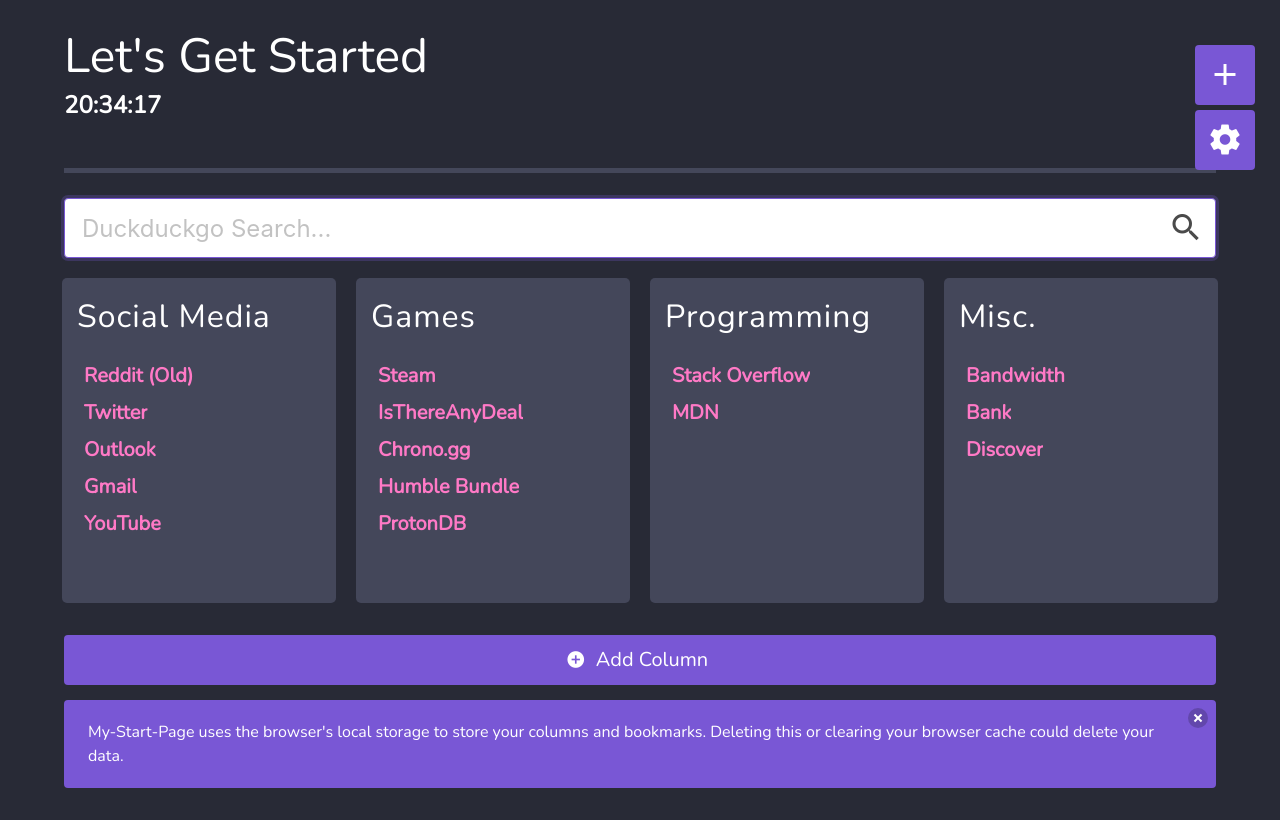
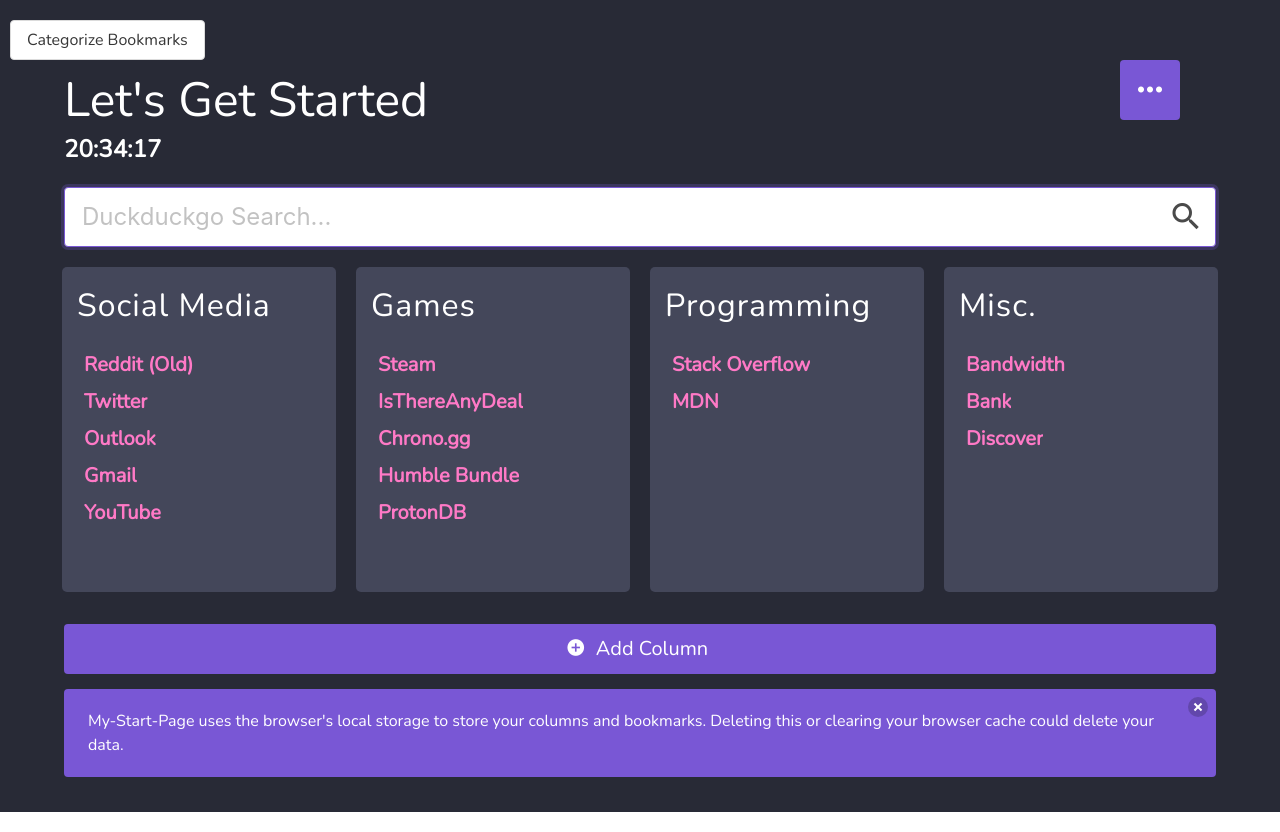
Before and after one commit to shookstra/MyStartPage, a Vue app: page / in a window 1280 px wide. Built offline with nearby package versions, Linux system fonts and the light colour scheme.

Commit message:
Started work on parsing and formatting the bookmarks from local storage.
Also added UUID dependency.

```diff
--- a/package.json
+++ b/package.json
@@ -11,6 +11,7 @@
     "buefy": "^0.8.20",
     "core-js": "^3.6.5",
     "sass-loader": "^8.0.2",
+    "uuid": "^8.3.0",
     "vue": "^2.6.11"
   },
   "devDependencies": {
--- a/src/components/StartPage.vue
+++ b/src/components/StartPage.vue
@@ -1,6 +1,30 @@
 <template>
   <div>
     <div class="modal-background" v-if="newBookmarkForm"></div>
+
+    <b-button @click="categorizeBookmarks">Categorize Bookmarks</b-button>
+
+    <!-- Action buttons section -->
+    <transition name="fade">
+      <!-- container for holding buttons and elements relating to the action buttons -->
+      <div class="action-buttons-container">
+        <b-button
+          @click="actionButtonsToggled = !actionButtonsToggled"
+          class="toggle-action-buttons"
+          type="is-primary"
+          size="is-large"
+          icon-left="dots-horizontal"
+        />
+        <!-- action buttons -->
+        <transition name="translate-y">
+          <div v-if="actionButtonsToggled" class="action-buttons">
+            <b-button
+              @click="toggleAddBookmarkModal"
+              class="new-column-button"
+              type="is-primary"
+              size="is-large"
+              icon-left="plus"
+            />
             <b-button
               @click="settingsToggled = !settingsToggled"
               class="settings-button"
@@ -8,14 +32,12 @@
               size="is-large"
               icon-left="cog"
             />
-    <b-button
-      @click="toggleAddBookmarkModal"
-      class="new-column-button"
-      type="is-primary"
-      size="is-large"
-      icon-left="plus"
-    />
+          </div>
+        </transition>
+      </div>
+    </transition>
     <!-- Area where settings options are located -->
+    <transition name="fade">
       <div v-if="settingsToggled" class="settings-area">
         <p class="title is-size-4 has-text-light has-text-centered">Settings</p>
         <div class="field">
@@ -23,7 +45,10 @@
           <b-input v-model="name"></b-input>
         </div>
         <div class="field">
-        <b-switch v-model="twelveHour" passive-type="is-dark" type="is-primary"
+          <b-switch
+            v-model="twelveHour"
+            passive-type="is-dark"
+            type="is-primary"
             >12-hour Clock</b-switch
           >
         </div>
@@ -45,6 +70,7 @@
           >Save</b-button
         >
       </div>
+    </transition>
 
     <!-- Area where the add column modal is located -->
     <div v-if="addColumnToggled" class="add-column-menu">
@@ -77,7 +103,7 @@
       <p v-if="name" class="is-size-1 has-text-white">Welcome, {{ name }}</p>
       <p class="title has-text-white is-size-4">{{ time }}</p>
 
-      <transition name="fade">
+      <transition name="translate">
         <div
           v-if="newBookmarkForm"
           class="modal-background new-bookmark-section"
@@ -143,8 +169,6 @@
         </div>
       </transition>
 
-      <div class="divider"></div>
-
       <ul v-if="!Array.isArray(bookmarks)" class="bookmark-list bookmark-item">
         <li>Single Item</li>
         <li>URL: {{ bookmarks.url }}</li>
@@ -174,7 +198,7 @@
           @icon-right-click="searchIconClick"
         ></b-input>
       </b-field>
-
+      <!-- Bookmark category columns -->
       <div class="columns">
         <Column name="Social Media" :links="socialMediaLinks" />
         <Column name="Games" :links="gameLinks" />
@@ -194,7 +218,7 @@
         your data.
       </div>
 
-      <transition name="fade" tag="div">
+      <transition name="translate" tag="div">
         <div
           class="bottom-messages notification is-danger"
           id="error-messages"
@@ -211,7 +235,7 @@
         </div>
       </transition>
 
-      <transition name="fade">
+      <transition name="translate">
         <div
           class="bottom-messages notification is-success"
           id="success-message"
@@ -249,6 +273,7 @@
       settingsToggled: false,
       addColumnToggled: false,
       newBookmarkForm: false,
+      actionButtonsToggled: false,
       socialMediaLinks: [
         {
           id: 1,
@@ -455,6 +480,27 @@
       this.url = "";
       this.columnName = "";
     },
+    categorizeBookmarks: function() {
+      let columnNames = [];
+      for (let index = 0; index < this.bookmarks.length; index++) {
+        columnNames.push(this.bookmarks[index].columnName);
+      }
+      // console.log(columnNames);
+
+      let organizedColumns = [];
+      columnNames.forEach((column, index) => {
+        if (organizedColumns.includes(column.columnName)) {
+          console.log("includes");
+        }
+        console.log(index);
+        console.log(column);
+      });
+
+      // let testSearchEngines = this.bookmarks.filter(
+      //   (bookmark) => bookmark.columnName == "Search Engines"
+      // );
+      // console.dir(testSearchEngines);
+    },
   },
   // when the component mounts
   mounted() {
@@ -513,23 +559,24 @@
 
 .settings-button {
   z-index: 1;
-  position: absolute;
+  /* position: absolute;
   right: 0;
-  margin: 90px 25px 0 0;
+  margin: 90px 25px 0 0; */
 }
 
 .new-column-button {
   z-index: 1;
-  position: absolute;
+  /* position: absolute;
   right: 0;
-  margin: 25px;
+  margin: 25px; */
 }
 
 .settings-area {
   position: absolute;
   z-index: 5;
   right: 0;
-  top: 170px;
+  top: 20px;
+  right: 75px;
   margin: 0 25px 0 0;
   padding: 15px;
   background-color: #44475a;
@@ -628,13 +675,58 @@
   margin-bottom: 20px;
 }
 
+.action-buttons-container {
+  position: absolute;
+  right: 100px;
+}
+
+.action-buttons {
+  z-index: 4;
+  position: absolute;
+  display: flex;
+  flex-direction: column;
+  background-color: #44475a;
+  height: 150px;
+  padding: 10px;
+  border-radius: 5px;
+  /* right: 25px; */
+  right: -80px;
+  top: 0;
+}
+
+.action-buttons > * {
+  margin: 5px 0;
+}
+
+.toggle-action-buttons {
+  z-index: 2;
+}
+
+/* transitions */
+.translate-enter-active,
+.translate-leave-active {
+  transition: transform 350ms;
+}
+
+.translate-enter, .translate-leave-to /* .fade-leave-active below version 2.1.8 */ {
+  transform: translateY(1000px);
+}
+
+.translate-y-enter-active,
+.translate-y-leave-active {
+  transition: transform 250ms;
+}
+
+.translate-y-enter, .translate-y-leave-to /* .fade-leave-active below version 2.1.8 */ {
+  transform: translateX(100px);
+}
+
 .fade-enter-active,
 .fade-leave-active {
-  transition: opacity 350ms, transform 350ms;
+  transition: opacity 250ms;
 }
 .fade-enter, .fade-leave-to /* .fade-leave-active below version 2.1.8 */ {
   opacity: 0;
-  transform: translateY(1000px);
 }
 
 @media only screen and (max-width: 900px) {
```
Also changed, not shown: 1 other file (tests, documents, lock files or other folders). Lines whose indentation alone changed are shown as unchanged.
